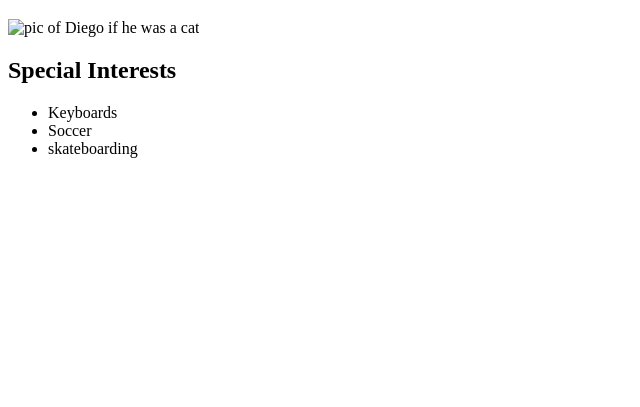
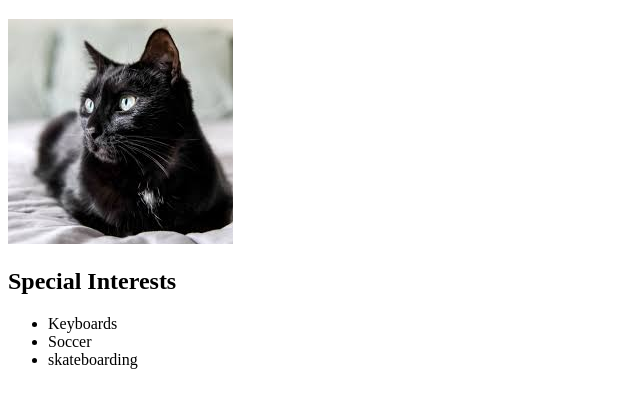
Before and after one commit to diego-rangel200/diego-rangel200.github.io, a plain HTML site: page profile.html in a window 1280 px wide. Shown: the part 61-468 px from the top of the page, without its empty margins (0-640 px from the left). Drawn offline with Linux system fonts and the light colour scheme.

Commit message:
Update profile.html

```diff
--- a/profile.html
+++ b/profile.html
@@ -6,7 +6,7 @@
     </head>
     <body>
         <h1>Diego Rangel</h1>
-        <img src="catcat.jpg" alt="pic of Diego if he was a cat">
+        <img src="images/catcat.jpg" alt="pic of Diego if he was a cat">
         <h2>Special Interests</h2>
         <ul>
           <li>Keyboards</li>
```
